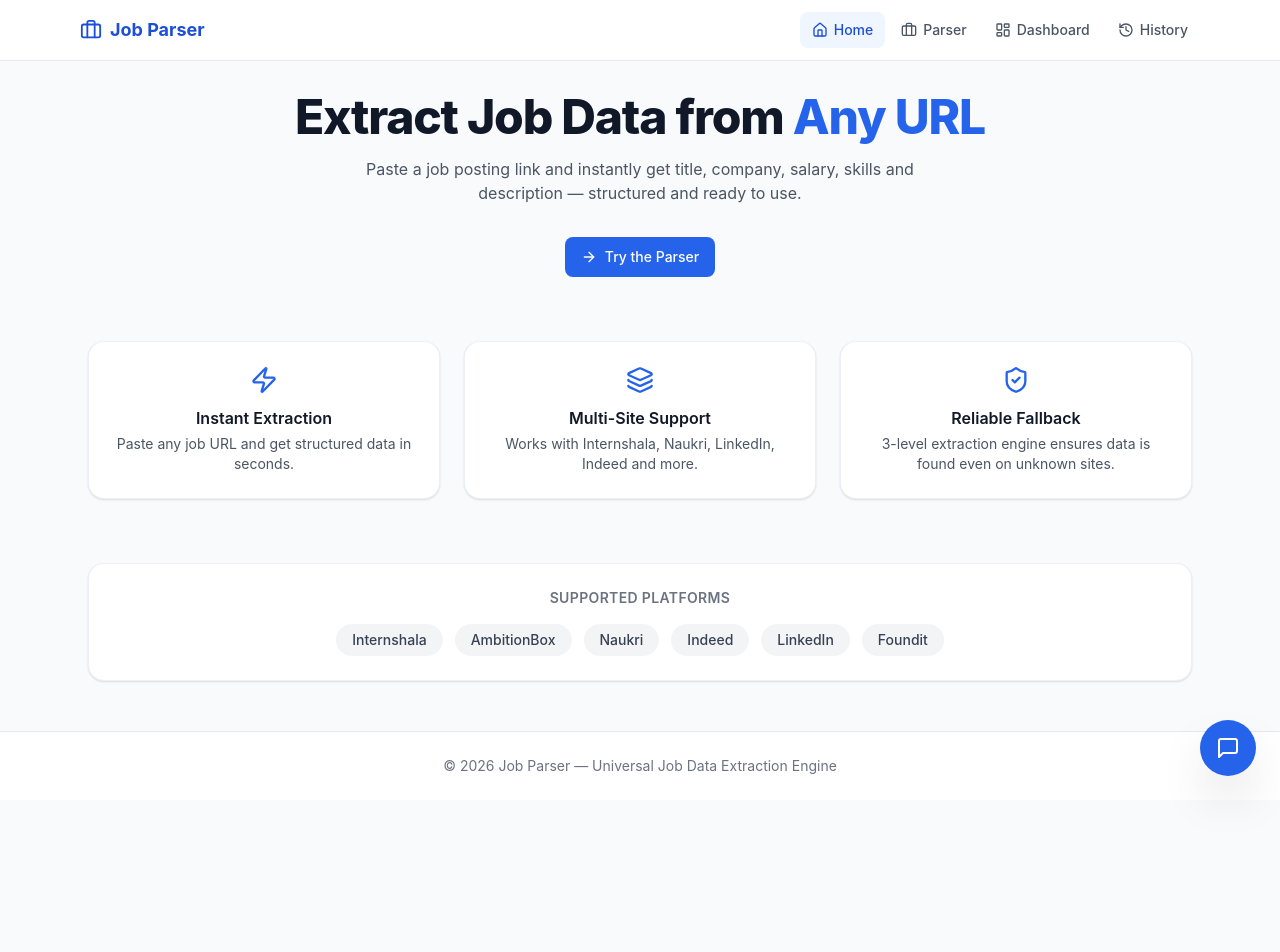
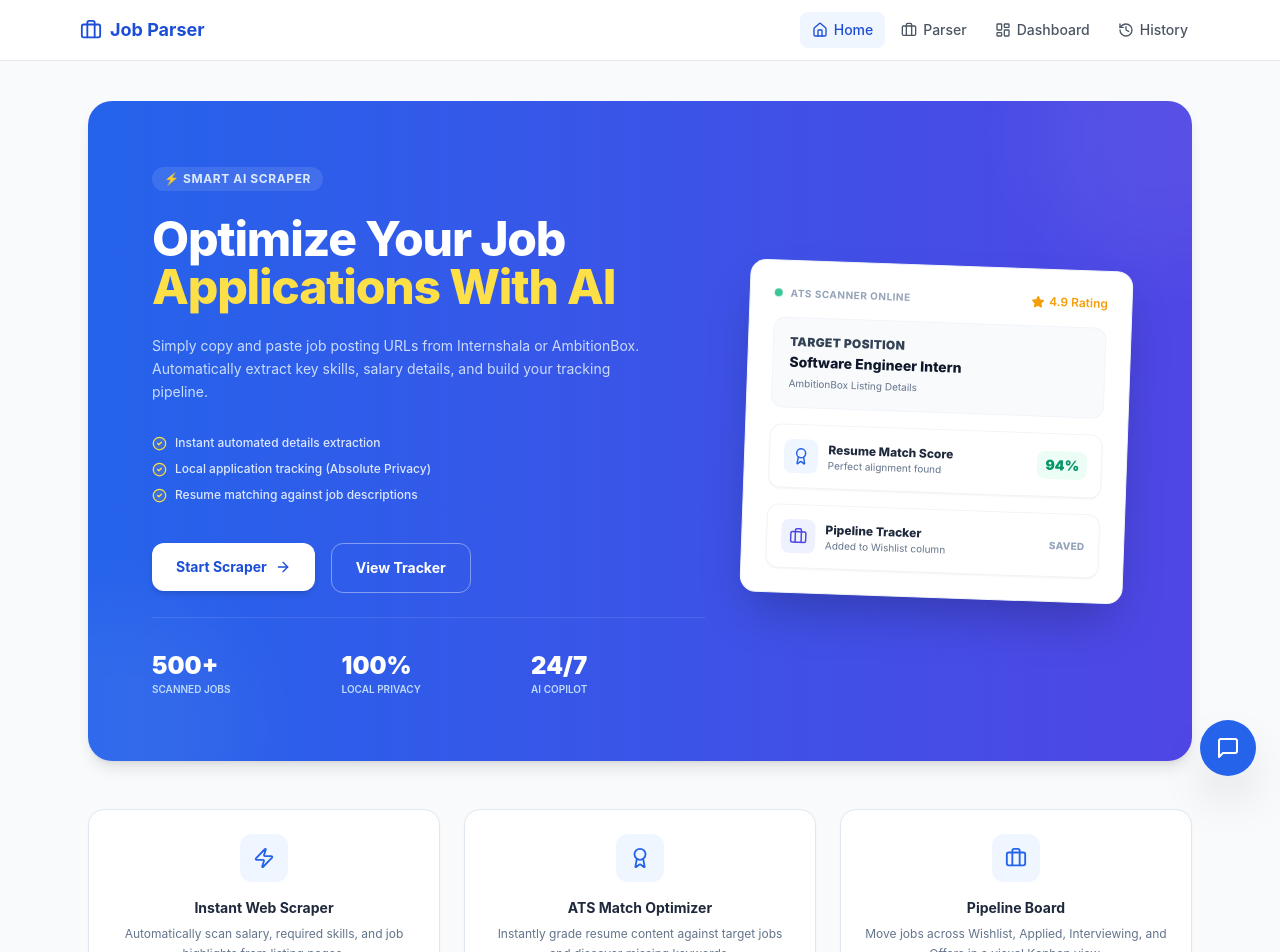
Before and after one commit to Akshatsrii/Job-Parsers, a React (Vite) app in the folder client/: page / in a window 1280 px wide. Shown: the top 952 px of the page. Before the commit the page ends 800 px from the top, so only its background shows below. Built offline with nearby package versions, Linux system fonts and the light colour scheme.

Commit message:
Redesign Home page to feature curved blue gradient hero layout with mock widgets

```diff
--- a/client/src/pages/Home.jsx
+++ b/client/src/pages/Home.jsx
@@ -1,68 +1,174 @@
 import { Link } from "react-router-dom";
-import { ArrowRight, Zap, Layers, ShieldCheck } from "lucide-react";
+import { ArrowRight, CheckCircle2, Award, Briefcase, Zap, Star } from "lucide-react";
 import Button from "../components/common/Button.jsx";
-import { SUPPORTED_SITES } from "../utils/constants.js";
-
-const FEATURES = [
-  {
-    icon: Zap,
-    title: "Instant Extraction",
-    desc: "Paste any job URL and get structured data in seconds.",
-  },
-  {
-    icon: Layers,
-    title: "Multi-Site Support",
-    desc: "Works with Internshala, Naukri, LinkedIn, Indeed and more.",
-  },
-  {
-    icon: ShieldCheck,
-    title: "Reliable Fallback",
-    desc: "3-level extraction engine ensures data is found even on unknown sites.",
-  },
-];
 
 export default function Home() {
   return (
-    <div className="flex flex-col gap-16">
-      <section className="text-center">
-        <h1 className="text-4xl font-extrabold tracking-tight text-gray-900 sm:text-5xl">
-          Extract Job Data from{" "}
-          <span className="text-primary-600">Any URL</span>
-        </h1>
-        <p className="mx-auto mt-4 max-w-xl text-gray-600">
-          Paste a job posting link and instantly get title, company, salary,
-          skills and description — structured and ready to use.
-        </p>
-        <div className="mt-8 flex justify-center">
-          <Link to="/parser">
-            <Button icon={ArrowRight}>Try the Parser</Button>
-          </Link>
+    <div className="flex flex-col gap-12 py-2">
+      {/* Curved Royal Blue Hero Card */}
+      <section className="relative overflow-hidden rounded-3xl bg-gradient-to-r from-blue-600 to-indigo-600 px-8 py-12 sm:px-16 sm:py-16 text-white shadow-lg">
+        {/* Subtle decorative glow circles */}
+        <div className="absolute -right-24 -top-24 h-64 w-64 rounded-full bg-white/5 blur-2xl" />
+        <div className="absolute -bottom-24 -left-24 h-64 w-64 rounded-full bg-white/5 blur-2xl" />
+
+        <div className="grid gap-10 md:grid-cols-12 items-center relative z-10">
+          {/* Left Column: Hero Content */}
+          <div className="md:col-span-7 space-y-6">
+            <span className="inline-flex items-center gap-1.5 px-3 py-1 rounded-full bg-white/10 text-xs font-bold uppercase tracking-wider text-blue-100">
+              ⚡ Smart AI Scraper
+            </span>
+
+            <h1 className="text-3xl sm:text-5xl font-extrabold tracking-tight leading-tight">
+              Optimize Your Job <br />
+              <span className="text-yellow-300">Applications With AI</span>
+            </h1>
+
+            <p className="text-sm text-blue-100/90 leading-relaxed max-w-lg">
+              Simply copy and paste job posting URLs from Internshala or AmbitionBox. Automatically extract key skills, salary details, and build your tracking pipeline.
+            </p>
+
+            {/* Micro Checkmarks */}
+            <div className="space-y-2.5 pt-2">
+              <div className="flex items-center gap-2 text-xs text-blue-50/90 font-medium">
+                <CheckCircle2 size={15} className="text-yellow-300 fill-yellow-300/10" />
+                <span>Instant automated details extraction</span>
+              </div>
+              <div className="flex items-center gap-2 text-xs text-blue-50/90 font-medium">
+                <CheckCircle2 size={15} className="text-yellow-300 fill-yellow-300/10" />
+                <span>Local application tracking (Absolute Privacy)</span>
+              </div>
+              <div className="flex items-center gap-2 text-xs text-blue-50/90 font-medium">
+                <CheckCircle2 size={15} className="text-yellow-300 fill-yellow-300/10" />
+                <span>Resume matching against job descriptions</span>
+              </div>
+            </div>
+
+            {/* CTAs */}
+            <div className="flex flex-wrap gap-4 pt-4">
+              <Link to="/parser">
+                <button className="inline-flex items-center gap-2 rounded-xl bg-white px-6 py-3.5 text-sm font-bold text-blue-700 shadow-md hover:bg-blue-50 transition-colors active:scale-95">
+                  Start Scraper <ArrowRight size={16} />
+                </button>
+              </Link>
+              <Link to="/dashboard">
+                <button className="inline-flex items-center gap-2 rounded-xl border border-white/40 px-6 py-3.5 text-sm font-bold text-white hover:bg-white/10 transition-colors active:scale-95">
+                  View Tracker
+                </button>
+              </Link>
+            </div>
+
+            {/* Stats block inside hero */}
+            <div className="grid grid-cols-3 gap-4 pt-8 border-t border-white/10">
+              <div>
+                <h4 className="text-xl sm:text-2xl font-black">500+</h4>
+                <p className="text-[10px] uppercase font-semibold text-blue-200">Scanned Jobs</p>
+              </div>
+              <div>
+                <h4 className="text-xl sm:text-2xl font-black">100%</h4>
+                <p className="text-[10px] uppercase font-semibold text-blue-200">Local Privacy</p>
+              </div>
+              <div>
+                <h4 className="text-xl sm:text-2xl font-black">24/7</h4>
+                <p className="text-[10px] uppercase font-semibold text-blue-200">AI Copilot</p>
+              </div>
+            </div>
+          </div>
+
+          {/* Right Column: Floating mockups resembling the reference image card */}
+          <div className="md:col-span-5 flex justify-center relative">
+            <div className="w-full max-w-sm rounded-2xl bg-white p-6 text-slate-800 shadow-2xl space-y-4 border border-slate-100 transform md:rotate-2 hover:rotate-0 transition-transform duration-300">
+              <div className="flex items-center justify-between">
+                <div className="flex items-center gap-2">
+                  <div className="h-2 w-2 rounded-full bg-emerald-500 animate-pulse" />
+                  <span className="text-[10px] font-bold text-slate-400 uppercase tracking-wider">ATS Scanner Online</span>
+                </div>
+                <div className="flex items-center gap-1 text-amber-500 text-xs font-semibold">
+                  <Star size={13} className="fill-current" />
+                  <span>4.9 Rating</span>
+                </div>
+              </div>
+
+              <div className="p-4 rounded-xl bg-slate-50 border border-slate-100">
+                <h3 className="text-xs font-black text-slate-700 uppercase tracking-wide">Target Position</h3>
+                <h4 className="text-sm font-extrabold text-slate-900 mt-0.5">Software Engineer Intern</h4>
+                <p className="text-[10px] text-slate-500 mt-1">AmbitionBox Listing Details</p>
+              </div>
+
+              <div className="flex items-center justify-between p-3.5 rounded-xl border border-slate-100 bg-white shadow-sm">
+                <div className="flex items-center gap-2.5">
+                  <div className="rounded-lg bg-blue-50 p-2 text-blue-600">
+                    <Award size={18} />
+                  </div>
+                  <div>
+                    <h4 className="text-xs font-extrabold text-slate-800">Resume Match Score</h4>
+                    <p className="text-[10px] text-slate-500">Perfect alignment found</p>
+                  </div>
+                </div>
+                <span className="text-sm font-black text-emerald-600 bg-emerald-50 px-2 py-1 rounded-lg">94%</span>
+              </div>
+
+              <div className="flex items-center justify-between p-3.5 rounded-xl border border-slate-100 bg-white shadow-sm">
+                <div className="flex items-center gap-2.5">
+                  <div className="rounded-lg bg-indigo-50 p-2 text-indigo-600">
+                    <Briefcase size={18} />
+                  </div>
+                  <div>
+                    <h4 className="text-xs font-extrabold text-slate-800">Pipeline Tracker</h4>
+                    <p className="text-[10px] text-slate-500">Added to Wishlist column</p>
+                  </div>
+                </div>
+                <span className="text-[10px] font-extrabold text-slate-400 uppercase tracking-wide">Saved</span>
+              </div>
+            </div>
+          </div>
         </div>
       </section>
 
+      {/* Feature Section */}
       <section className="grid gap-6 sm:grid-cols-3">
-        {FEATURES.map(({ icon: Icon, title, desc }) => (
-          <div key={title} className="card text-center">
-            <Icon size={28} className="mx-auto text-primary-600" />
-            <h3 className="mt-3 font-semibold text-gray-900">{title}</h3>
-            <p className="mt-1 text-sm text-gray-600">{desc}</p>
+        <div className="card text-center p-6 bg-white border border-slate-200 shadow-sm rounded-2xl hover:border-slate-300 transition-colors">
+          <div className="mx-auto w-12 h-12 flex items-center justify-center rounded-xl bg-blue-50 text-blue-600 mb-4 font-bold">
+            <Zap size={22} />
           </div>
-        ))}
+          <h3 className="text-sm font-bold text-slate-800 mb-1.5">Instant Web Scraper</h3>
+          <p className="text-xs text-slate-500 leading-relaxed">
+            Automatically scan salary, required skills, and job highlights from listing pages.
+          </p>
+        </div>
+
+        <div className="card text-center p-6 bg-white border border-slate-200 shadow-sm rounded-2xl hover:border-slate-300 transition-colors">
+          <div className="mx-auto w-12 h-12 flex items-center justify-center rounded-xl bg-blue-50 text-blue-600 mb-4 font-bold">
+            <Award size={22} />
+          </div>
+          <h3 className="text-sm font-bold text-slate-800 mb-1.5">ATS Match Optimizer</h3>
+          <p className="text-xs text-slate-500 leading-relaxed">
+            Instantly grade resume content against target jobs and discover missing keywords.
+          </p>
+        </div>
+
+        <div className="card text-center p-6 bg-white border border-slate-200 shadow-sm rounded-2xl hover:border-slate-300 transition-colors">
+          <div className="mx-auto w-12 h-12 flex items-center justify-center rounded-xl bg-blue-50 text-blue-600 mb-4 font-bold">
+            <Briefcase size={22} />
+          </div>
+          <h3 className="text-sm font-bold text-slate-800 mb-1.5">Pipeline Board</h3>
+          <p className="text-xs text-slate-500 leading-relaxed">
+            Move jobs across Wishlist, Applied, Interviewing, and Offers in a visual Kanban view.
+          </p>
+        </div>
       </section>
 
-      <section className="card">
-        <h2 className="mb-4 text-center text-sm font-semibold uppercase tracking-wide text-gray-500">
-          Supported Platforms
+      {/* Platforms Directory */}
+      <section className="card bg-slate-50 border-slate-200 p-8 rounded-2xl text-center">
+        <h2 className="mb-4 text-xs font-bold uppercase tracking-widest text-slate-400">
+          Supported Directories
         </h2>
         <div className="flex flex-wrap justify-center gap-3">
-          {SUPPORTED_SITES.map((site) => (
-            <span
-              key={site.domain}
-              className="rounded-full bg-gray-100 px-4 py-1.5 text-sm font-medium text-gray-700"
-            >
-              {site.name}
-            </span>
-          ))}
+          <span className="rounded-xl border border-slate-200 bg-white px-5 py-2.5 text-xs font-semibold text-slate-600 shadow-sm">
+            Internshala
+          </span>
+          <span className="rounded-xl border border-slate-200 bg-white px-5 py-2.5 text-xs font-semibold text-slate-600 shadow-sm">
+            AmbitionBox
+          </span>
         </div>
       </section>
     </div>
```
